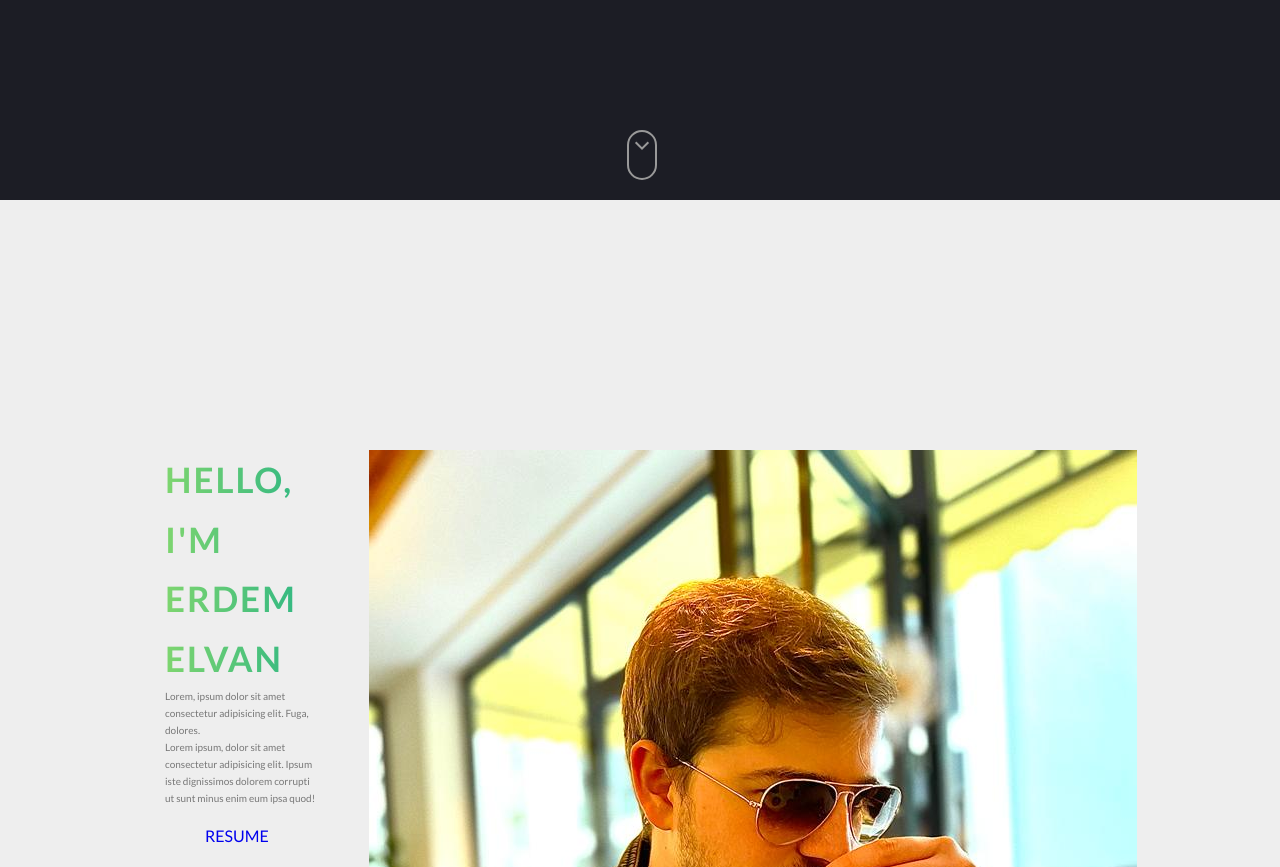
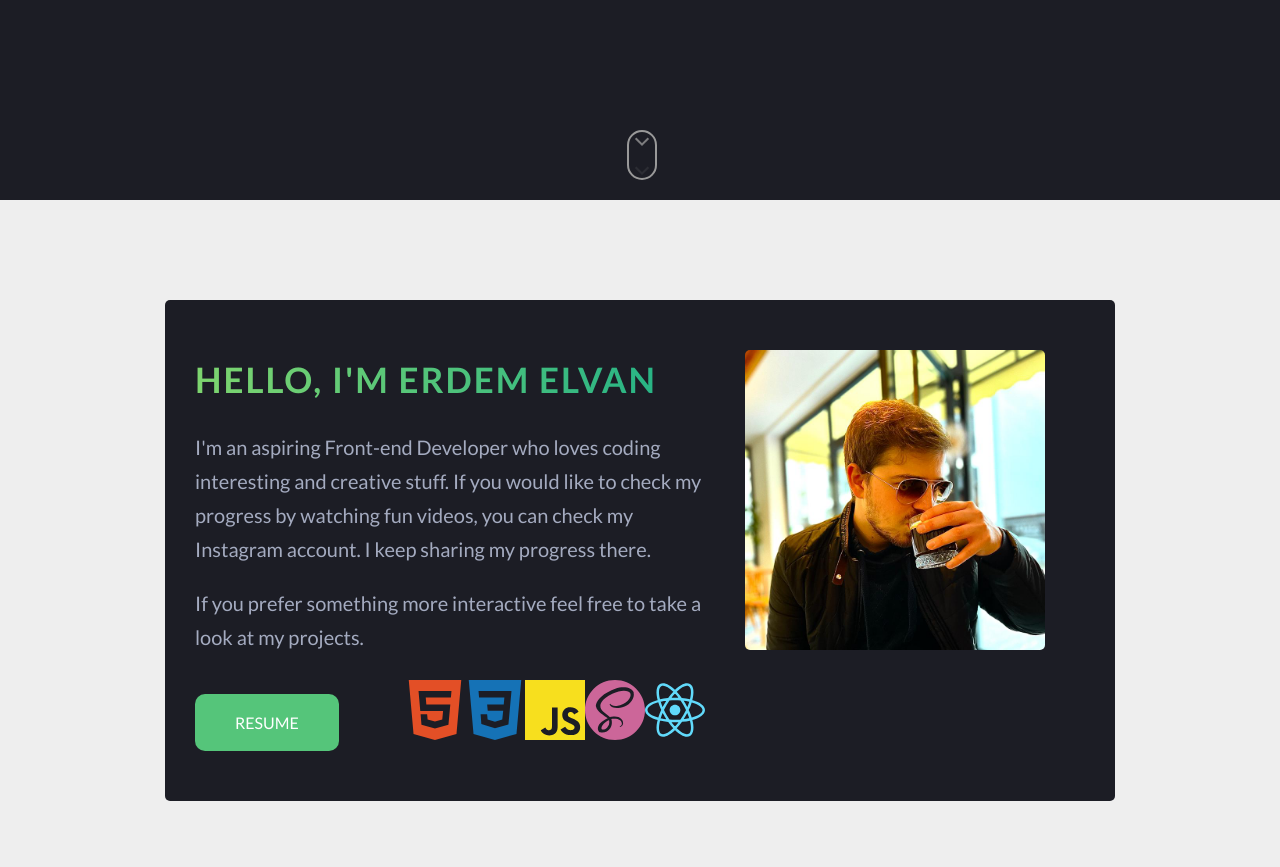
Before and after one commit to usererdem/Portfolio-Website, a website: page index.html in a window 1280 px wide. Shown: the part 600-1467 px from the top of the page. Drawn offline with nearby package versions, Linux system fonts and the light colour scheme.

Commit message:
svg images for skills added, about starting point

```diff
--- a/index.html
+++ b/index.html
@@ -96,23 +96,52 @@
   <!-- About Me -->
   <main>
     <section id="about" class="section-about">
-      <div class="grid container">
+      <div class="grid container about">
         <div>
           <div>
-            <h2 class="heading-secondary heading-about">
+            <h2 class="heading-secondary about__heading">
               Hello, I'm Erdem Elvan
             </h2>
           </div>
           <div>
-            <p>Lorem, ipsum dolor sit amet consectetur adipisicing elit. Fuga, dolores.</p>
-            <p>Lorem ipsum, dolor sit amet consectetur adipisicing elit. Ipsum iste dignissimos dolorem corrupti ut sunt
-              minus enim eum ipsa quod!</p>
-            <a href="#" class="btn resume">Resume</a>
+            <p class="about__text">I'm an aspiring Front-end Developer who loves coding interesting and creative stuff. If you would like to check my progress by watching fun videos, you can check my Instagram account. I keep sharing my progress there.</p>
+            <p class="about__text">If you prefer something more interactive feel free to take a look at my projects.</p>
+            <div class="wrap">
+              <a href="#" class="btn btn--green about__resume">Resume</a>
+              <ul class="about__list">
+                <li class="about__list--item">
+                    <svg class="about__list--icon">
+                      <use xlink:href="img/sprite-skills.svg#icon-html5"></use>
+                    </svg>
+                </li>
+
+                <li class="about__list--item">
+                    <svg class="about__list--icon">
+                      <use xlink:href="img/sprite-skills.svg#icon-css3"></use>
+                    </svg>
+                </li>
+                <li class="about__list--item">
+                    <svg class="about__list--icon">
+                      <use xlink:href="img/sprite-skills.svg#icon-javascript"></use>
+                    </svg>
+                </li>
+                <li class="about__list--item">
+                    <svg class="about__list--icon">
+                      <use xlink:href="img/sprite-skills.svg#icon-sass"></use>
+                    </svg>
+                </li>
+                <li class="about__list--item">
+                    <svg class="about__list--icon">
+                      <use xlink:href="img/sprite-skills.svg#icon-react"></use>
+                    </svg>
+                </li>
+              </ul>
+            </div>
           </div>
         </div>
 
-        <div class="about-img">
-          <img class="profile-img" src="img/profileimg.jpeg" alt="">
+        <div class="about__img-box">
+          <img class="about__profile-img" src="img/profileimg.jpeg" alt="">
         </div>
       </div>
 
--- a/sass/abstracts/_variables.scss
+++ b/sass/abstracts/_variables.scss
@@ -18,7 +18,7 @@ $color-grey-dark-2:#999;
 $color-grey-dark-3:#333;
 $color-grey-dark-4: #1C1D25;
 
-
+$color-slate: #a4abc0;
 $color-white: #fff;
 $color-black: #000;
 
--- a/sass/components/_about.scss
+++ b/sass/components/_about.scss
@@ -1,5 +1,56 @@
-.grid {
-  display: grid;
-  grid-template-columns: 3fr 2fr;
-  gap: 50px;
+.about {
+  background-color: $color-grey-dark-4;
+  padding: 5rem 3rem;
+  border-radius: 0.5rem;
+
+  &__heading {
+    margin-bottom: 2rem;
+  }
+
+  &__img-box {
+    max-height: 300px;
+    max-width: 300px;
+    overflow: hidden;
+    border-radius: 0.5rem;
+    min-width: 200px;
+  }
+
+  &__profile-img {
+    max-width: 100%;
+  }
+
+  &__text {
+    color: $color-slate;
+    font-size: 2rem;
+    margin-bottom: 2rem;
+  }
+
+  &__resume {
+    margin-top: 2rem;
+  }
+
+  &__list {
+    display: flex;
+    margin: 0;
+    padding: 0;
+
+    border-radius: 2rem;
+    justify-content: center;
+    align-items: center;
+
+    &--item {
+      margin: 0 auto;
+
+    }
+
+    &--icon {
+      height: 60px;
+      width: 60px;
+    }
+  }
 }
+.wrap {
+  display: flex;
+  align-items: center;
+  justify-content: space-between;
+}
--- a/sass/components/_social.scss
+++ b/sass/components/_social.scss
@@ -57,6 +57,43 @@
 
   &__instagram {
     background: $color-instagram;
+  }
+
+  @include respond(tab-land) {
+    width: 75px;
+    height: 185px;
+
+    a {
+      width: 95px;
+      height: 75px;
+      padding-right: 20px;
+      margin-right: -20px;
+    }
+
+    span {
+      width: 55px;
+      height: 55px;
+    }
+
+    &__github {
+      background: $color-github;
+
+      span {
+        background-position: 0 -55px;
+      }
+    }
+
+    &__linkedin {
+      background: $color-linkedin;
+
+      span {
+        background-position: 0 -220px;
+      }
+    }
+
+    &__instagram {
+      background: $color-instagram;
+    }
   }
 
   @include respond(tab-port) {
--- a/sass/layout/_grid.scss
+++ b/sass/layout/_grid.scss
@@ -18,11 +18,16 @@
   @include clearfix;
 }
 
-/* .grid {
+/* about section card crid */
+.grid {
   display: grid;
   grid-template-columns: 3fr 2fr;
-  gap: 50px;
-} */
+  gap: 40px;
+
+  @include respond(tab-port) {
+    display: block;
+  }
+}
 
 .container {
   width: 80%;
--- a/sass/pages/_home.scss
+++ b/sass/pages/_home.scss
@@ -1,9 +1,9 @@
 .section-about {
   background-color: $color-grey-light-2;
-  padding: 25rem 0;
+  padding: 10rem 0;
 
   @include respond(tab-port) {
-      padding: 20rem 0;
+      padding: 15rem 0;
   }
 }
 
```
Also changed, not shown: css/style.css, img/skills/css3.svg (added), img/skills/display.svg (added), img/skills/html5.svg (added), img/skills/javascript.svg (added), img/skills/mobile.svg (added), img/skills/react.svg (added), img/skills/sass.svg (added), img/skills/spades.svg (added), img/skills/typescript.svg (added), img/sprite-skills.svg (added), sass/components/_button.scss (line endings or trailing spaces).
